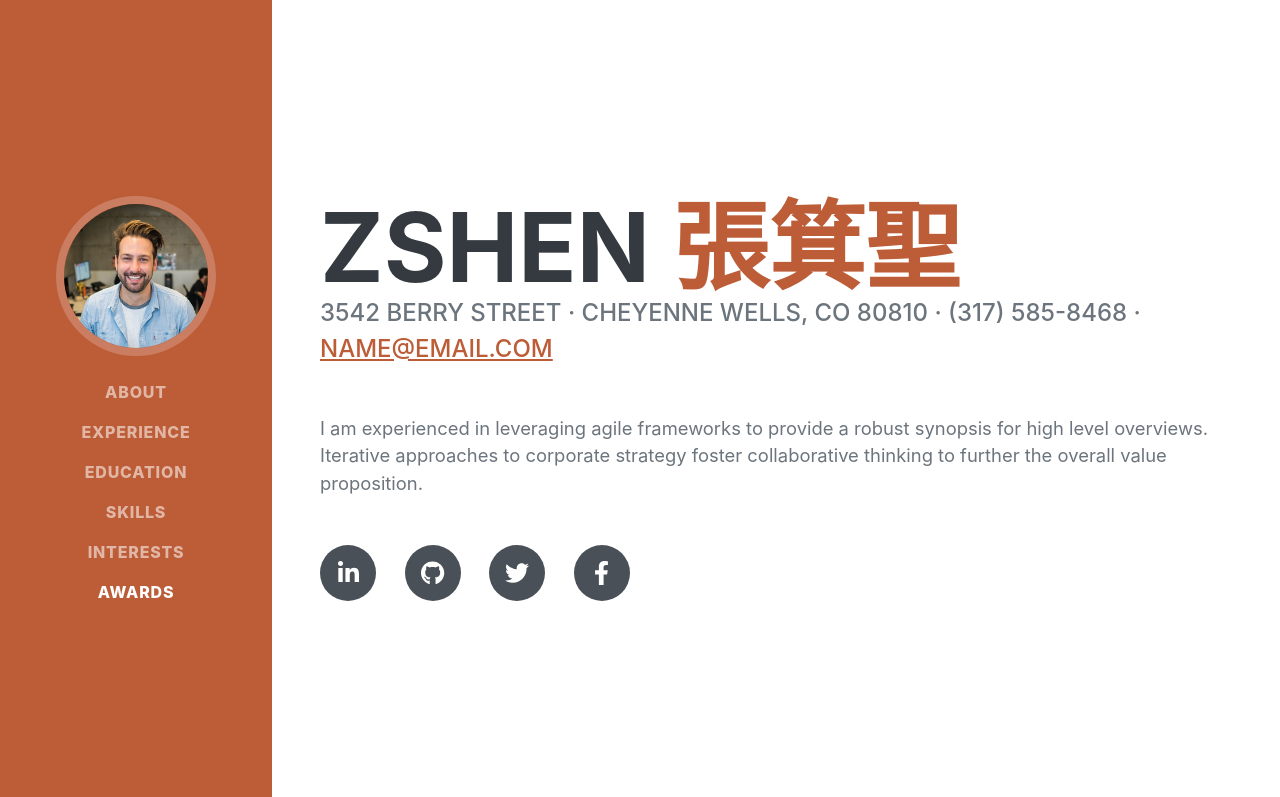
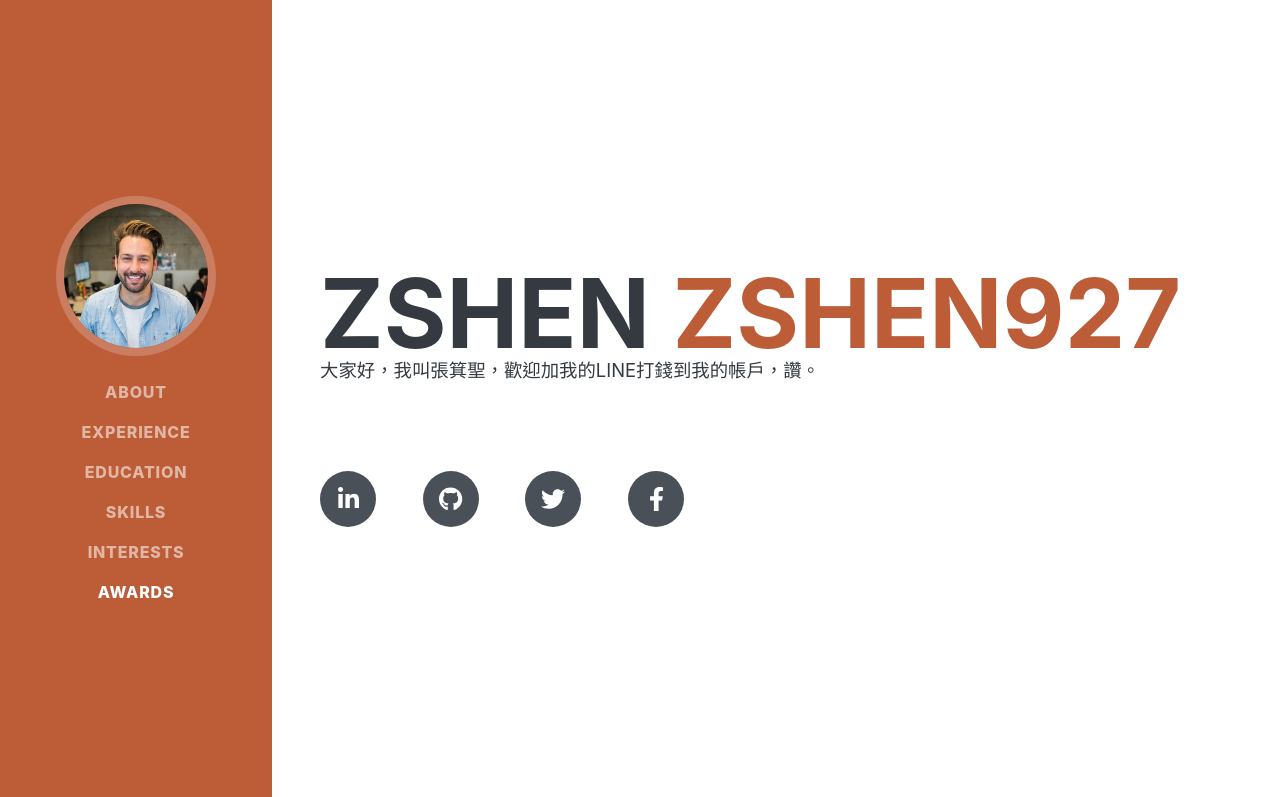
Before and after one commit to zshen927/zshen927.github.io, a plain HTML site: page index.html in a window 1280 px wide. Shown: the top 797 px of the page. Drawn offline with nearby package versions, Linux system fonts and the light colour scheme; a web font is replaced by a local one.

Commit message:
自我介紹

```diff
--- a/index.html
+++ b/index.html
@@ -41,13 +41,9 @@
                 <div class="resume-section-content">
                     <h1 class="mb-0">
                         zshen
-                        <span class="text-primary">張箕聖</span>
-                    </h1>
-                    <div class="subheading mb-5">
-                        3542 Berry Street · Cheyenne Wells, CO 80810 · (317) 585-8468 ·
-                        <a href="mailto:name@email.com">name@email.com</a>
-                    </div>
-                    <p class="lead mb-5">I am experienced in leveraging agile frameworks to provide a robust synopsis for high level overviews. Iterative approaches to corporate strategy foster collaborative thinking to further the overall value proposition.</p>
+                    <span class="text-primary">zshen927</span>
+                    <h1>
+                       <p class="lead mb-5">大家好，我叫張箕聖，歡迎加我的LINE打錢到我的帳戶，讚。</p>
                     <div class="social-icons">
                         <a class="social-icon" href="#!"><i class="fab fa-linkedin-in"></i></a>
                         <a class="social-icon" href="#!"><i class="fab fa-github"></i></a>
```
